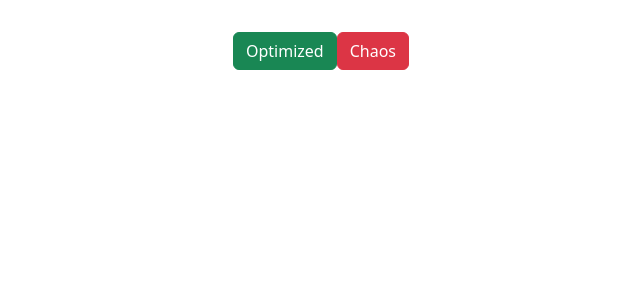
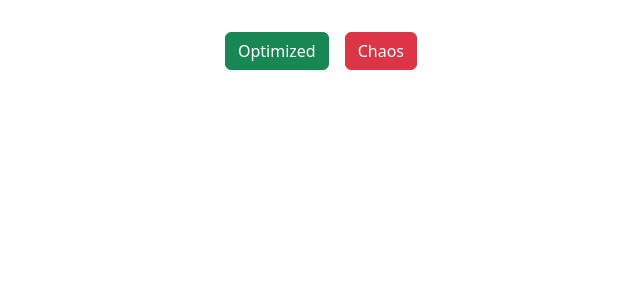
Before and after one commit to mdespain35/tavern-rando-ui, a React (Vite) app: page / in a window 1280 px wide. Shown: the top 300 px of the page, without its empty margins (319-959 px from the left). Built offline with nearby package versions, Linux system fonts and the light colour scheme.

Commit message:
Small space between selection buttons

```diff
--- a/src/components/Button.tsx
+++ b/src/components/Button.tsx
@@ -6,7 +6,7 @@ interface ButtonProps {
 
 const Button = ({ children, onClick, color = "primary" }: ButtonProps) => {
   return (
-    <button type="button" className={"btn btn-" + color} onClick={onClick}>
+    <button type="button" className={"mx-2 btn btn-" + color} onClick={onClick}>
       {children}
     </button>
   );
```
